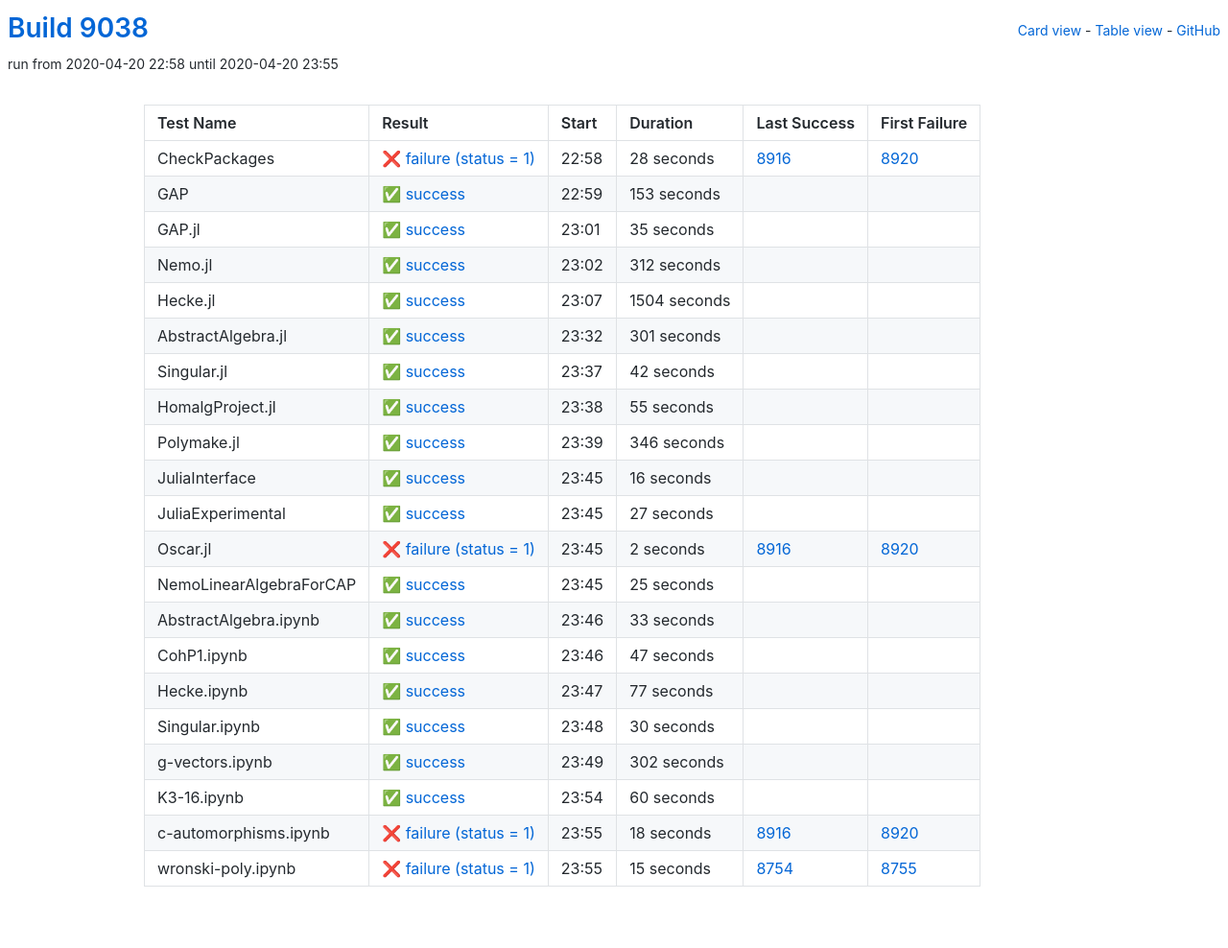
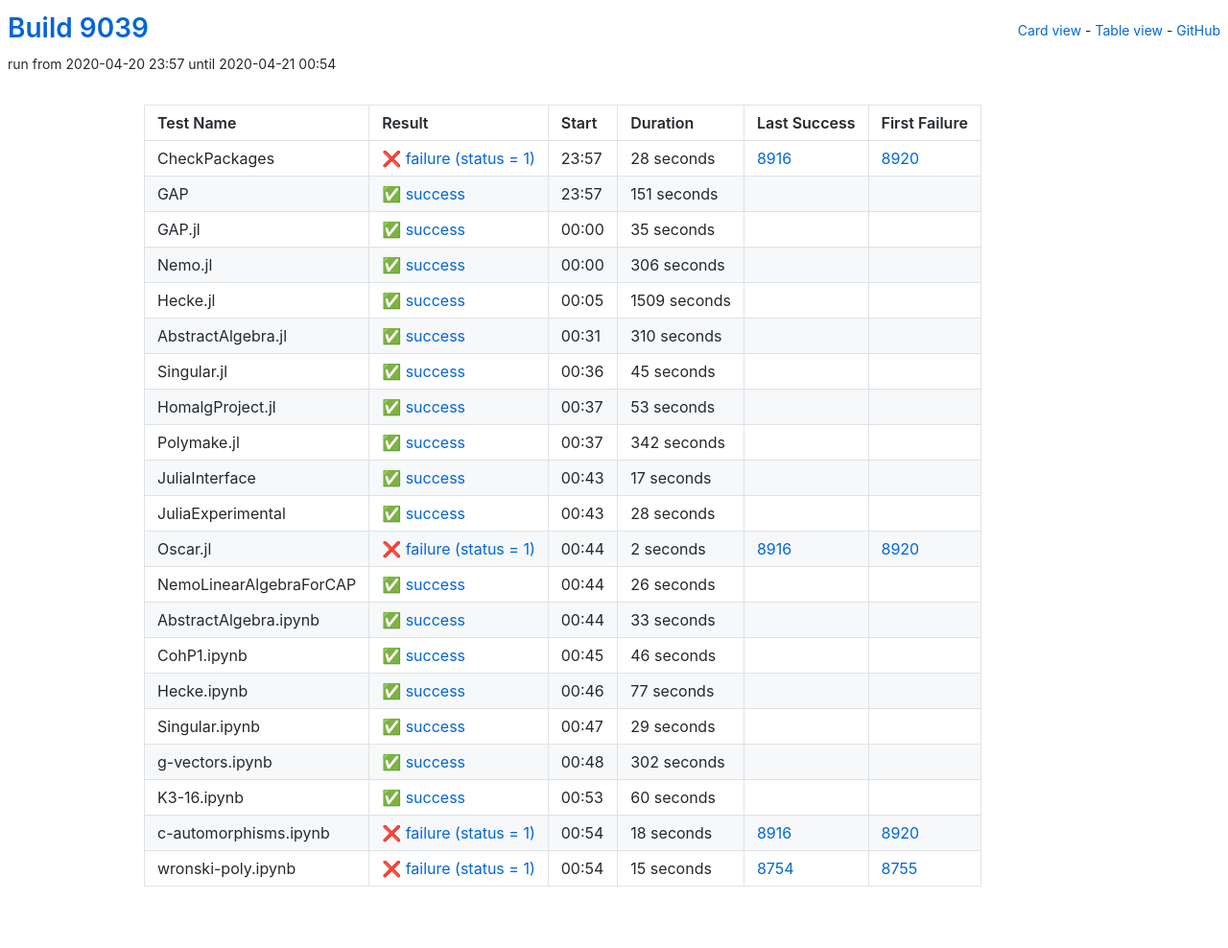
Before and after one commit to oscar-system/oscar-ci-status, a Jekyll site: the page built from table.html, in a window 1280 px wide. Shown: the whole page at 96% size. Built offline with Jekyll 4.4.1, drawn with Linux system fonts in a browser that asks for light colours.

Commit message:
Build 9039

```diff
--- a/_data/ci.yml
+++ b/_data/ci.yml
@@ -1,5 +1,5 @@
-build: 9038
-build_url: https://oscarci.mathematik.uni-kl.de/job/oscar/9038/
+build: 9039
+build_url: https://oscarci.mathematik.uni-kl.de/job/oscar/9039/
 job: oscar
 tests:
 - duration: 28
@@ -8,20 +8,20 @@
   first_failure_url: https://oscarci.mathematik.uni-kl.de/job/oscar/8920/
   last_success: 8916
   last_success_url: https://oscarci.mathematik.uni-kl.de/job/oscar/8916/
-  log: https://oscarci.mathematik.uni-kl.de/job/oscar/9038/artifact/logs/build-9038/CheckPackages.log
+  log: https://oscarci.mathematik.uni-kl.de/job/oscar/9039/artifact/logs/build-9039/CheckPackages.log
   name: CheckPackages
-  start: 2020-04-20 22:58
+  start: 2020-04-20 23:57
   status: failure
   success: false
-- duration: 153
+- duration: 151
   exitcode: 0
   first_failure: false
   first_failure_url: null
   last_success: false
   last_success_url: null
-  log: https://oscarci.mathematik.uni-kl.de/job/oscar/9038/artifact/logs/build-9038/GAP.log
+  log: https://oscarci.mathematik.uni-kl.de/job/oscar/9039/artifact/logs/build-9039/GAP.log
   name: GAP
-  start: 2020-04-20 22:59
+  start: 2020-04-20 23:57
   status: success
   success: true
 - duration: 35
@@ -30,97 +30,97 @@
   first_failure_url: null
   last_success: false
   last_success_url: null
-  log: https://oscarci.mathematik.uni-kl.de/job/oscar/9038/artifact/logs/build-9038/GAP.jl.log
+  log: https://oscarci.mathematik.uni-kl.de/job/oscar/9039/artifact/logs/build-9039/GAP.jl.log
   name: GAP.jl
-  start: 2020-04-20 23:01
+  start: 2020-04-21 00:00
   status: success
   success: true
-- duration: 312
+- duration: 306
   exitcode: 0
   first_failure: false
   first_failure_url: null
   last_success: false
   last_success_url: null
-  log: https://oscarci.mathematik.uni-kl.de/job/oscar/9038/artifact/logs/build-9038/Nemo.jl.log
+  log: https://oscarci.mathematik.uni-kl.de/job/oscar/9039/artifact/logs/build-9039/Nemo.jl.log
   name: Nemo.jl
-  start: 2020-04-20 23:02
+  start: 2020-04-21 00:00
   status: success
   success: true
-- duration: 1504
+- duration: 1509
   exitcode: 0
   first_failure: false
   first_failure_url: null
   last_success: false
   last_success_url: null
-  log: https://oscarci.mathematik.uni-kl.de/job/oscar/9038/artifact/logs/build-9038/Hecke.jl.log
+  log: https://oscarci.mathematik.uni-kl.de/job/oscar/9039/artifact/logs/build-9039/Hecke.jl.log
   name: Hecke.jl
-  start: 2020-04-20 23:07
+  start: 2020-04-21 00:05
   status: success
   success: true
-- duration: 301
+- duration: 310
   exitcode: 0
   first_failure: false
   first_failure_url: null
   last_success: false
   last_success_url: null
-  log: https://oscarci.mathematik.uni-kl.de/job/oscar/9038/artifact/logs/build-9038/AbstractAlgebra.jl.log
+  log: https://oscarci.mathematik.uni-kl.de/job/oscar/9039/artifact/logs/build-9039/AbstractAlgebra.jl.log
   name: AbstractAlgebra.jl
-  start: 2020-04-20 23:32
+  start: 2020-04-21 00:31
   status: success
   success: true
-- duration: 42
+- duration: 45
   exitcode: 0
   first_failure: false
   first_failure_url: null
   last_success: false
   last_success_url: null
-  log: https://oscarci.mathematik.uni-kl.de/job/oscar/9038/artifact/logs/build-9038/Singular.jl.log
+  log: https://oscarci.mathematik.uni-kl.de/job/oscar/9039/artifact/logs/build-9039/Singular.jl.log
   name: Singular.jl
-  start: 2020-04-20 23:37
+  start: 2020-04-21 00:36
   status: success
   success: true
-- duration: 55
+- duration: 53
   exitcode: 0
   first_failure: false
   first_failure_url: null
   last_success: false
   last_success_url: null
-  log: https://oscarci.mathematik.uni-kl.de/job/oscar/9038/artifact/logs/build-9038/HomalgProject.jl.log
+  log: https://oscarci.mathematik.uni-kl.de/job/oscar/9039/artifact/logs/build-9039/HomalgProject.jl.log
   name: HomalgProject.jl
-  start: 2020-04-20 23:38
+  start: 2020-04-21 00:37
   status: success
   success: true
-- duration: 346
+- duration: 342
   exitcode: 0
   first_failure: false
   first_failure_url: null
   last_success: false
   last_success_url: null
-  log: https://oscarci.mathematik.uni-kl.de/job/oscar/9038/artifact/logs/build-9038/Polymake.jl.log
+  log: https://oscarci.mathematik.uni-kl.de/job/oscar/9039/artifact/logs/build-9039/Polymake.jl.log
   name: Polymake.jl
-  start: 2020-04-20 23:39
+  start: 2020-04-21 00:37
   status: success
   success: true
-- duration: 16
+- duration: 17
   exitcode: 0
   first_failure: false
   first_failure_url: null
   last_success: false
   last_success_url: null
-  log: https://oscarci.mathematik.uni-kl.de/job/oscar/9038/artifact/logs/build-9038/JuliaInterface.log
+  log: https://oscarci.mathematik.uni-kl.de/job/oscar/9039/artifact/logs/build-9039/JuliaInterface.log
   name: JuliaInterface
-  start: 2020-04-20 23:45
+  start: 2020-04-21 00:43
   status: success
   success: true
-- duration: 27
+- duration: 28
   exitcode: 0
   first_failure: false
   first_failure_url: null
   last_success: false
   last_success_url: null
-  log: https://oscarci.mathematik.uni-kl.de/job/oscar/9038/artifact/logs/build-9038/JuliaExperimental.log
+  log: https://oscarci.mathematik.uni-kl.de/job/oscar/9039/artifact/logs/build-9039/JuliaExperimental.log
   name: JuliaExperimental
-  start: 2020-04-20 23:45
+  start: 2020-04-21 00:43
   status: success
   success: true
 - duration: 2
@@ -129,20 +129,20 @@
   first_failure_url: https://oscarci.mathematik.uni-kl.de/job/oscar/8920/
   last_success: 8916
   last_success_url: https://oscarci.mathematik.uni-kl.de/job/oscar/8916/
-  log: https://oscarci.mathematik.uni-kl.de/job/oscar/9038/artifact/logs/build-9038/Oscar.jl.log
+  log: https://oscarci.mathematik.uni-kl.de/job/oscar/9039/artifact/logs/build-9039/Oscar.jl.log
   name: Oscar.jl
-  start: 2020-04-20 23:45
+  start: 2020-04-21 00:44
   status: failure
   success: false
-- duration: 25
+- duration: 26
   exitcode: 0
   first_failure: false
   first_failure_url: null
   last_success: false
   last_success_url: null
-  log: https://oscarci.mathematik.uni-kl.de/job/oscar/9038/artifact/logs/build-9038/NemoLinearAlgebraForCAP.log
+  log: https://oscarci.mathematik.uni-kl.de/job/oscar/9039/artifact/logs/build-9039/NemoLinearAlgebraForCAP.log
   name: NemoLinearAlgebraForCAP
-  start: 2020-04-20 23:45
+  start: 2020-04-21 00:44
   status: success
   success: true
 - duration: 33
@@ -151,20 +151,20 @@
   first_failure_url: null
   last_success: false
   last_success_url: null
-  log: https://oscarci.mathematik.uni-kl.de/job/oscar/9038/artifact/logs/build-9038/AbstractAlgebra.ipynb.log
+  log: https://oscarci.mathematik.uni-kl.de/job/oscar/9039/artifact/logs/build-9039/AbstractAlgebra.ipynb.log
   name: AbstractAlgebra.ipynb
-  start: 2020-04-20 23:46
+  start: 2020-04-21 00:44
   status: success
   success: true
-- duration: 47
+- duration: 46
   exitcode: 0
   first_failure: false
   first_failure_url: null
   last_success: false
   last_success_url: null
-  log: https://oscarci.mathematik.uni-kl.de/job/oscar/9038/artifact/logs/build-9038/CohP1.ipynb.log
+  log: https://oscarci.mathematik.uni-kl.de/job/oscar/9039/artifact/logs/build-9039/CohP1.ipynb.log
   name: CohP1.ipynb
-  start: 2020-04-20 23:46
+  start: 2020-04-21 00:45
   status: success
   success: true
 - duration: 77
@@ -173,20 +173,20 @@
   first_failure_url: null
   last_success: false
   last_success_url: null
-  log: https://oscarci.mathematik.uni-kl.de/job/oscar/9038/artifact/logs/build-9038/Hecke.ipynb.log
+  log: https://oscarci.mathematik.uni-kl.de/job/oscar/9039/artifact/logs/build-9039/Hecke.ipynb.log
   name: Hecke.ipynb
-  start: 2020-04-20 23:47
+  start: 2020-04-21 00:46
   status: success
   success: true
-- duration: 30
+- duration: 29
   exitcode: 0
   first_failure: false
   first_failure_url: null
   last_success: false
   last_success_url: null
-  log: https://oscarci.mathematik.uni-kl.de/job/oscar/9038/artifact/logs/build-9038/Singular.ipynb.log
+  log: https://oscarci.mathematik.uni-kl.de/job/oscar/9039/artifact/logs/build-9039/Singular.ipynb.log
   name: Singular.ipynb
-  start: 2020-04-20 23:48
+  start: 2020-04-21 00:47
   status: success
   success: true
 - duration: 302
@@ -195,9 +195,9 @@
   first_failure_url: null
   last_success: false
   last_success_url: null
-  log: https://oscarci.mathematik.uni-kl.de/job/oscar/9038/artifact/logs/build-9038/g-vectors.ipynb.log
+  log: https://oscarci.mathematik.uni-kl.de/job/oscar/9039/artifact/logs/build-9039/g-vectors.ipynb.log
   name: g-vectors.ipynb
-  start: 2020-04-20 23:49
+  start: 2020-04-21 00:48
   status: success
   success: true
 - duration: 60
@@ -206,9 +206,9 @@
   first_failure_url: null
   last_success: false
   last_success_url: null
-  log: https://oscarci.mathematik.uni-kl.de/job/oscar/9038/artifact/logs/build-9038/K3-16.ipynb.log
+  log: https://oscarci.mathematik.uni-kl.de/job/oscar/9039/artifact/logs/build-9039/K3-16.ipynb.log
   name: K3-16.ipynb
-  start: 2020-04-20 23:54
+  start: 2020-04-21 00:53
   status: success
   success: true
 - duration: 18
@@ -217,9 +217,9 @@
   first_failure_url: https://oscarci.mathematik.uni-kl.de/job/oscar/8920/
   last_success: 8916
   last_success_url: https://oscarci.mathematik.uni-kl.de/job/oscar/8916/
-  log: https://oscarci.mathematik.uni-kl.de/job/oscar/9038/artifact/logs/build-9038/c-automorphisms.ipynb.log
+  log: https://oscarci.mathematik.uni-kl.de/job/oscar/9039/artifact/logs/build-9039/c-automorphisms.ipynb.log
   name: c-automorphisms.ipynb
-  start: 2020-04-20 23:55
+  start: 2020-04-21 00:54
   status: failure
   success: false
 - duration: 15
@@ -228,8 +228,8 @@
   first_failure_url: https://oscarci.mathematik.uni-kl.de/job/oscar/8755/
   last_success: 8754
   last_success_url: https://oscarci.mathematik.uni-kl.de/job/oscar/8754/
-  log: https://oscarci.mathematik.uni-kl.de/job/oscar/9038/artifact/logs/build-9038/wronski-poly.ipynb.log
+  log: https://oscarci.mathematik.uni-kl.de/job/oscar/9039/artifact/logs/build-9039/wronski-poly.ipynb.log
   name: wronski-poly.ipynb
-  start: 2020-04-20 23:55
+  start: 2020-04-21 00:54
   status: failure
   success: false
```
Also changed, not shown: README.md.
